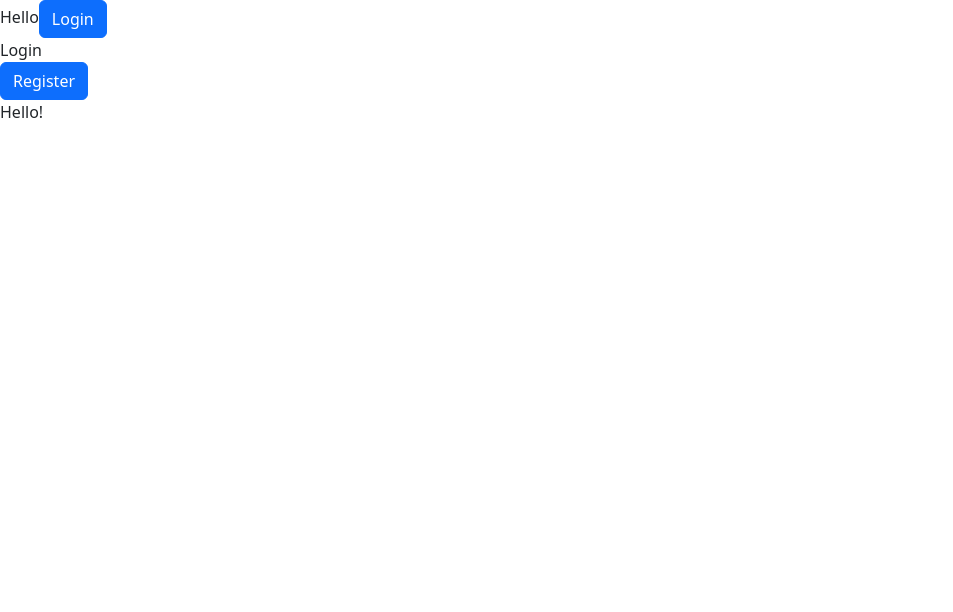
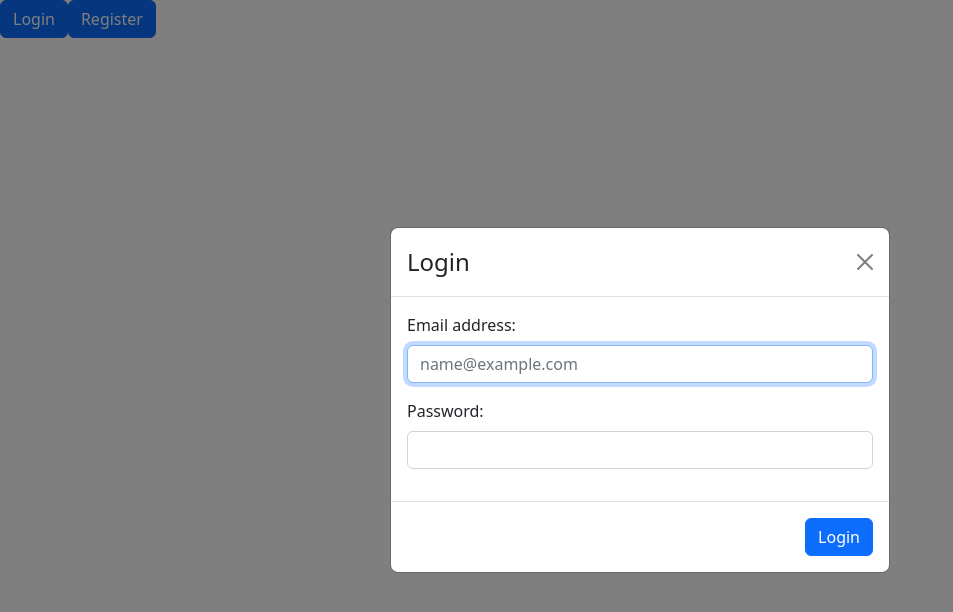
Before and after one commit to Purpleknife/TinyURLs, a React (Create React App) app in the folder front-end/: page / in a window 1280 px wide. Both pictures are taken after a click on the button "Login". Shown: the top 612 px of the page, without its empty margins (0-953 px from the left). Built offline with nearby package versions, Linux system fonts and the light colour scheme; the HTML template or start-up script is replaced by a standard one.

Commit message:
Add forms to Login and Register.

```diff
--- a/front-end/src/components/LandingPage.tsx
+++ b/front-end/src/components/LandingPage.tsx
@@ -20,7 +20,6 @@ const LandingPage = () => {
 
   return (
     <div className="LandingPage">
-      Hello
       <Button className='login' onClick={handleLoginShow}>
         Login
       </Button>
--- a/front-end/src/components/Login.tsx
+++ b/front-end/src/components/Login.tsx
@@ -1,4 +1,9 @@
-import React from 'react';
+import React, { useRef } from 'react';
+
+import Button from 'react-bootstrap/Button';
+import Form from 'react-bootstrap/Form';
+import Modal from 'react-bootstrap/Modal';
+
 
 interface LoginProps {
   handleClose: () => void;
@@ -6,10 +11,51 @@ interface LoginProps {
 }
 
 const Login = (props: LoginProps) => {
+
+  const emailInput = useRef(null);
+  const passwordInput = useRef(null);
+
   return (
-    <div>
-      Login
-    </div>
+    <>
+      <Modal show={props.show} onHide={props.handleClose} centered>
+        <Modal.Header closeButton>
+          <Modal.Title>Login</Modal.Title>
+        </Modal.Header>
+        <Modal.Body>
+          <Form>
+
+            <Form.Group className="mb-3" controlId="loginForm.ControlInput1">
+              <Form.Label>Email address:</Form.Label>
+              <Form.Control
+                type="email"
+                name='email'
+                autoFocus
+                placeholder="name@example.com"
+                ref={emailInput}
+              />
+            </Form.Group>
+
+            <Form.Group
+              className="mb-3"
+              controlId="loginForm.ControlPassword1"
+            >
+              <Form.Label>Password:</Form.Label>
+              <Form.Control
+                type="password"
+                name='password'
+                ref={passwordInput}
+              />
+            </Form.Group>
+          </Form>
+        </Modal.Body>
+        <Modal.Footer>
+
+          <Button id='login'>
+            Login
+          </Button>
+        </Modal.Footer>
+      </Modal>
+    </>
   );
 }
 
--- a/front-end/src/components/Register.tsx
+++ b/front-end/src/components/Register.tsx
@@ -1,4 +1,9 @@
-import React from 'react';
+import React, { useRef } from 'react';
+
+import Button from 'react-bootstrap/Button';
+import Form from 'react-bootstrap/Form';
+import Modal from 'react-bootstrap/Modal';
+
 
 interface RegisterProps {
   handleClose: () => void;
@@ -6,10 +11,74 @@ interface RegisterProps {
 }
 
 const Register = (props: RegisterProps) => {
+  const usernameInput = useRef(null);
+  const emailInput = useRef(null);
+  const passwordInput = useRef(null);
+  const passwordConfirmationInput = useRef(null);
+
   return (
-    <div>
-      Hello!
-    </div>
+    <>
+
+      <Modal show={props.show} onHide={props.handleClose} centered>
+        <Modal.Header closeButton>
+          <Modal.Title>Register</Modal.Title>
+        </Modal.Header>
+        <Modal.Body>
+          <Form>
+            <Form.Group className="mb-3" controlId="registerForm.ControlInput1">
+              <Form.Label>Username:</Form.Label>
+              <Form.Control
+                type="username"
+                name='username'
+                autoFocus
+                ref={usernameInput}
+              />
+            </Form.Group>
+
+            <Form.Group className="mb-3" controlId="registerForm.ControlInput2">
+              <Form.Label>Email address:</Form.Label>
+              <Form.Control
+                type="email"
+                name='email'
+                placeholder="name@example.com"
+                ref={emailInput}
+              />
+            </Form.Group>
+
+            <Form.Group
+              className="mb-3"
+              controlId="registerForm.ControlPassword1"
+            >
+              <Form.Label>Password:</Form.Label>
+              <Form.Control
+                type="password"
+                name='password'
+                ref={passwordInput}
+              />
+            </Form.Group>
+
+            <Form.Group
+              className="mb-3"
+              controlId="registerForm.ControlPassword2"
+            >
+              <Form.Label>Password confirmation:</Form.Label>
+              <Form.Control
+                type="password"
+                name='password'
+                ref={passwordConfirmationInput}
+              />
+            </Form.Group>
+
+          </Form>
+        </Modal.Body>
+        <Modal.Footer>
+
+          <Button id='register'>
+            Register
+          </Button>
+        </Modal.Footer>
+      </Modal>
+    </>
   );
 }
 
```
Lines whose indentation alone changed are shown as unchanged.
